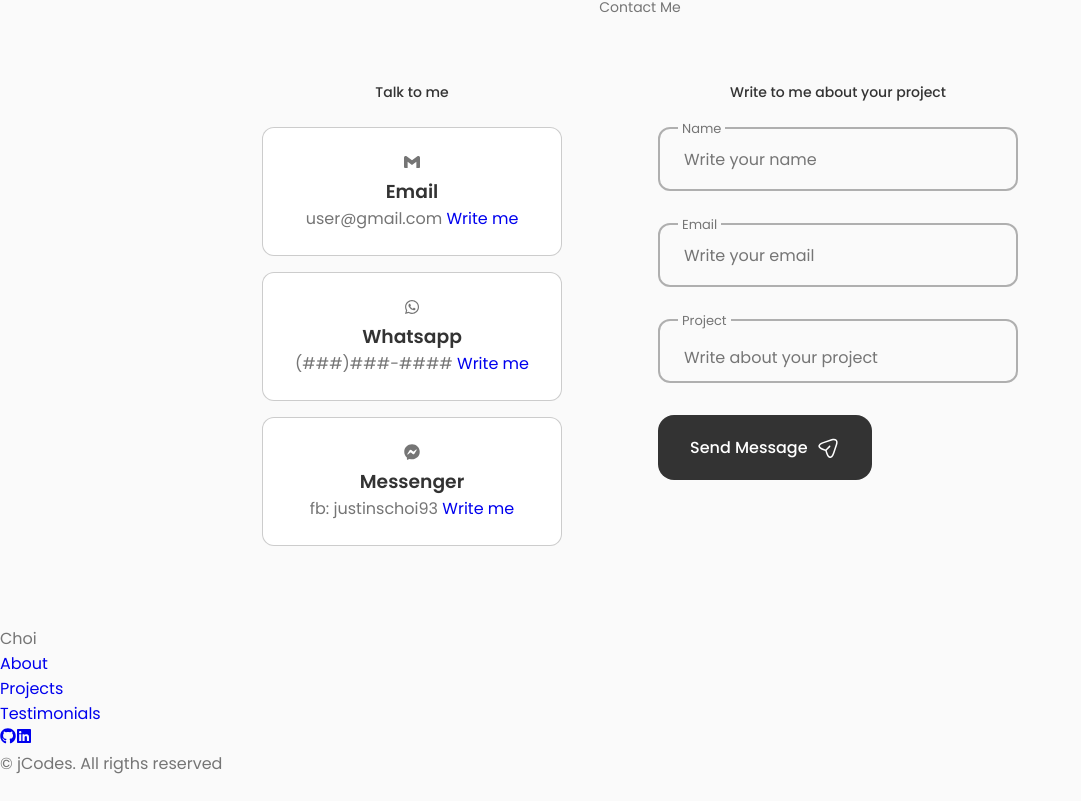
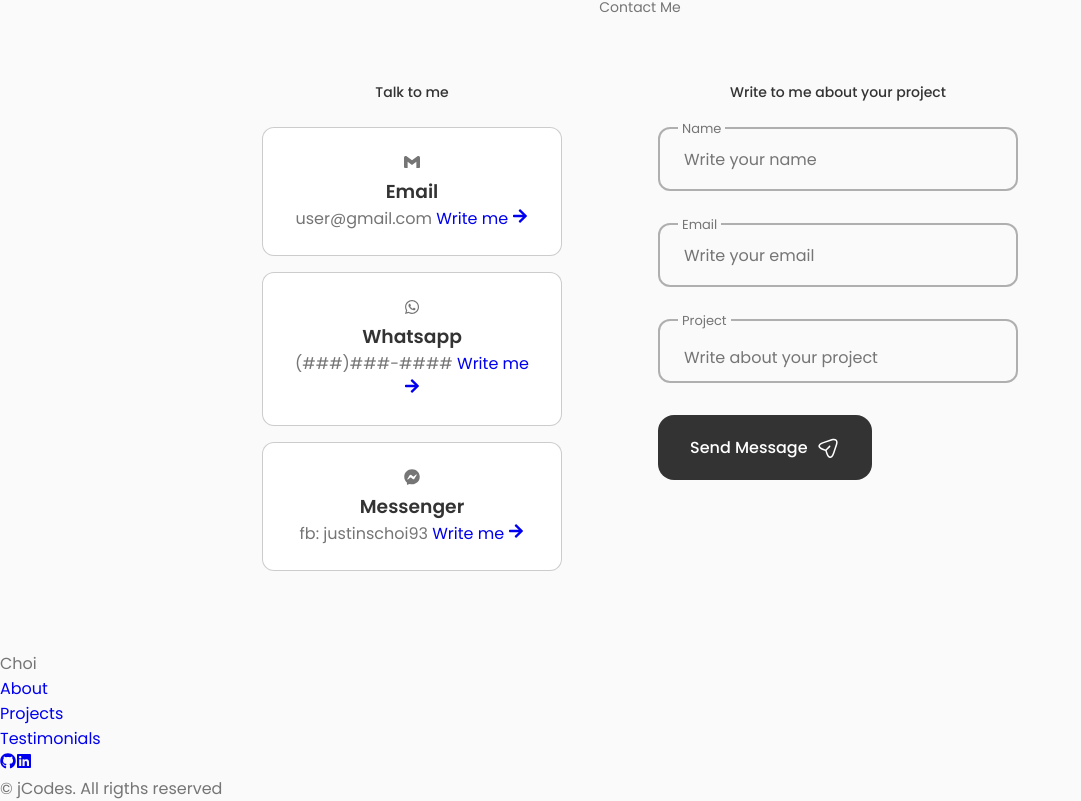
Before and after one commit to justinschoi93/portfolio, a React (Vite) app in the folder v3.0/: page / in a window 1280 px wide. Shown: the part 1905-2706 px from the top of the page, without its empty margins (0-1081 px from the left). Before the commit the page ends 2681 px from the top, so only its background shows below. Built offline with nearby package versions, Linux system fonts and the light colour scheme.

Commit message:
added arrow icons

```diff
--- a/v3.0/src/components/CONTACT/Contact.jsx
+++ b/v3.0/src/components/CONTACT/Contact.jsx
@@ -1,7 +1,7 @@
 import './contact.css';
 import { useRef } from 'react';
 import { SiGmail } from 'react-icons/si';
-import { FaWhatsapp, FaFacebookMessenger } from 'react-icons/fa';
+import { FaWhatsapp, FaFacebookMessenger, FaArrowRight } from 'react-icons/fa';
 
 const CONTACT = () => {
     const form = useRef();
@@ -19,7 +19,7 @@ const CONTACT = () => {
                             <span className="contact__card-data">user@gmail.com</span>
                             <a href="mailto:examplemail@gmail.com.com" className="contact__button"
                                 > Write me{" "}
-                                <i className="bx bx-right-arrow-alt contact__button-icon"></i>
+                                <FaArrowRight/>
                             </a>
                         </div>
                         <div className="contact__card whatsapp">
@@ -28,7 +28,7 @@ const CONTACT = () => {
                             <span className="contact__card-data">(###)###-####</span>
                             <a href="https://api.whatsapp.com/send?phone=62214408789&text=Hello, more information!" className="contact__button"
                                 > Write me{" "}
-                                <i className="bx bx-right-arrow-alt contact__button-icon"></i>
+                                <FaArrowRight/>
                             </a>
                         </div>
                         <div className="contact__card messenger">
@@ -37,7 +37,7 @@ const CONTACT = () => {
                             <span className="contact__card-data">fb: justinschoi93</span>
                             <a href="https://m.me/1261262889" className="contact__button"
                                 > Write me{" "}
-                                <i className="bx bx-right-arrow-alt contact__button-icon"></i>
+                                <FaArrowRight/>
                             </a>
                         </div>
                     </div>
@@ -79,7 +79,6 @@ const CONTACT = () => {
                         </button>
                     </form>
                 </div>
-
             </div>
         </section>
     )
```
